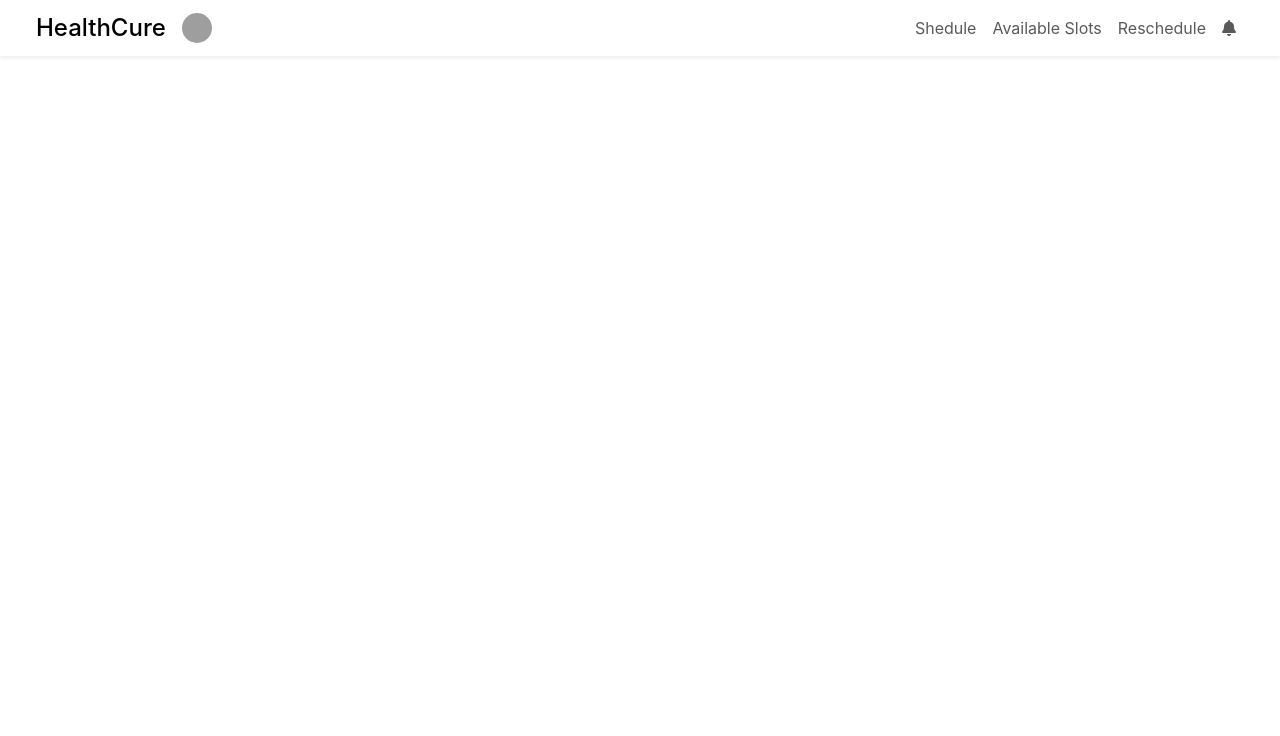
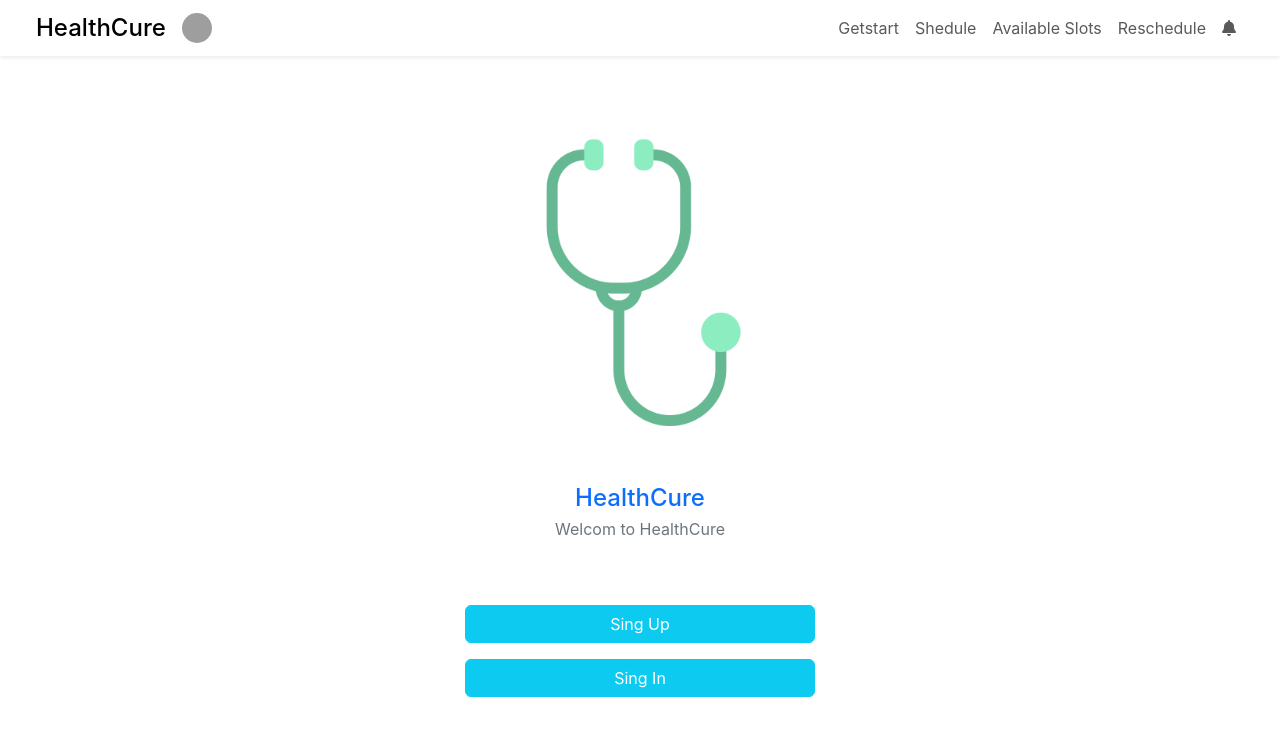
Before and after one commit to dhananjayyadav21/HealthCure, a React (Create React App) app in the folder client/: page /welcomePage in a window 1280 px wide. Shown: the top 736 px of the page. Built offline with nearby package versions, Linux system fonts and the light colour scheme; grey boxes are pictures that could not be loaded.

Commit message:
create welcom page

```diff
--- a/client/src/App.js
+++ b/client/src/App.js
@@ -2,6 +2,8 @@ import "./App.css";
 import { BrowserRouter, Routes, Route } from "react-router-dom";
 import Navbar from "./components/Navbar";
 import Home from "./pages/Home";
+import GetStart from "./pages/GetStart";
+import WelcomePage from "./components/WelcomePage";
 import AvailableSlots from "./components/AvailableSlots";
 import Reschedule from "./components/Reschedule";
 import Shedule from "./components/Shedule";
@@ -14,6 +16,8 @@ function App() {
         <Navbar />
         <Routes>
           <Route path="/" element={<Home />} />
+          <Route path="/getStart" element={<GetStart />}/>
+          <Route path="/welcomePage" element={<WelcomePage />}/>
           <Route path="/availableslots" element={<AvailableSlots />}/>
           <Route path="/shedule" element={<Shedule />}/>
           <Route path="/reschedule" element={<Reschedule />}/>
--- a/client/src/components/Navbar.jsx
+++ b/client/src/components/Navbar.jsx
@@ -52,6 +52,9 @@ const Navbar = () => {
                     <div className='d-flex justify-content-between'>
                         <ul className="navbar-nav me-auto d-flex">
                             <li className="nav-item">
+                            <Link className="nav-text nav-link" to="/getStart">Getstart</Link>
+                            </li>
+                            <li className="nav-item">
                             <Link className="nav-text nav-link " to="/shedule">Shedule</Link>
                             </li>
                             <li className="nav-item">
@@ -63,6 +66,7 @@ const Navbar = () => {
                             <li className="nav-item">
                             <Link className="nav-text nav-link" to="/notification"><i class="fa-solid fa-bell"></i></Link>
                             </li>
+
                         </ul>
                     </div>
                 </div>
--- /dev/null
+++ b/client/src/components/OpeningPage.jsx
@@ -0,0 +1,22 @@
+import React from 'react'
+import { Link } from 'react-router-dom'
+
+const OpeningPage = () => {
+  return (
+    <>
+       <div className="get-start d-flex flex-column justify-content-between align-items-center my-4 text-center">
+          <div className='d-flex justify-content-center'>
+            <img src="assets/img/Home_Doctor.jpg" alt="" />
+          </div>
+
+          <h3 className='my-3'>Schedule <span className='text-info'>appointments</span> <br /> with expert doctors!</h3>
+
+          <p className='text-secondary'>Easily book appointments with top-rated doctors <br /> in various specialties.</p>
+
+          <Link to="/welcomePage"><button className='btn btn-info text-white text-bold my-4'>Next</button></Link>
+       </div>
+    </>
+  )
+}
+
+export default OpeningPage
--- /dev/null
+++ b/client/src/components/WelcomePage.jsx
@@ -0,0 +1,24 @@
+import React from 'react'
+import { Link } from 'react-router-dom'
+
+const WelcomePage = () => {
+  return (
+    <>
+       <div className="get-start d-flex flex-column justify-content-between align-items-center my-4 gap-5 text-center">
+          <div className='d-flex flex-column justify-content-center'>
+            <img src="assets/img/doctor.png" alt="" />
+            <h4 className='text-primary my-1'>HealthCure</h4>
+            <p className='text-secondary'>Welcom to HealthCure</p>
+          </div>
+
+
+         <div className='d-flex flex-column gap-3'>
+            <Link to="/signin"><button className='btn btn-info text-white text-bold'>Sing Up</button></Link>
+            <Link to="/signup"><button className='btn btn-info text-white text-bold'>Sing In</button></Link>
+         </div>
+       </div>
+    </>
+  )
+}
+
+export default WelcomePage
--- a/client/src/index.css
+++ b/client/src/index.css
@@ -14,8 +14,9 @@ body {
 }
 
 code {
-  font-family: source-code-pro, Menlo, Monaco, Consolas, 'Courier New',
-    monospace;
+  /* font-family: source-code-pro, Menlo, Monaco, Consolas, 'Courier New',
+    monospace; */
+  font-family: 'Roboto', sans-serif;
 }
 
 
@@ -35,3 +36,37 @@ code {
   background-color: #fbfafa;
   color: black;
 }
+
+
+/*======================== {get-start} =======================*/
+.get-start img{
+  max-width: 90vw;
+   height: 50vh;
+}
+
+.get-start button{
+  width: 350px;
+}
+
+
+
+/*===================== Media query ===========================*/
+@media screen and (max-width: 480px)  {
+  .get-start button{
+    width: 80vw;
+  }
+}
+
+
+@media screen and (min-width: 768px) {
+
+}
+
+@media screen and (min-width: 992px){
+
+}
+
+
+@media screen and (min-width: 1280px){
+
+}
--- /dev/null
+++ b/client/src/pages/GetStart.jsx
@@ -0,0 +1,14 @@
+import React from 'react'
+import OpeningPage from '../components/OpeningPage'
+
+const GetStart = () => {
+  return (
+    <>
+       <div>
+          <OpeningPage/>
+       </div>
+    </>
+  )
+}
+
+export default GetStart
```
Also changed, not shown: client/public/assets/img/doctor.png (added), 1 other file (tests, documents, lock files or other folders).
